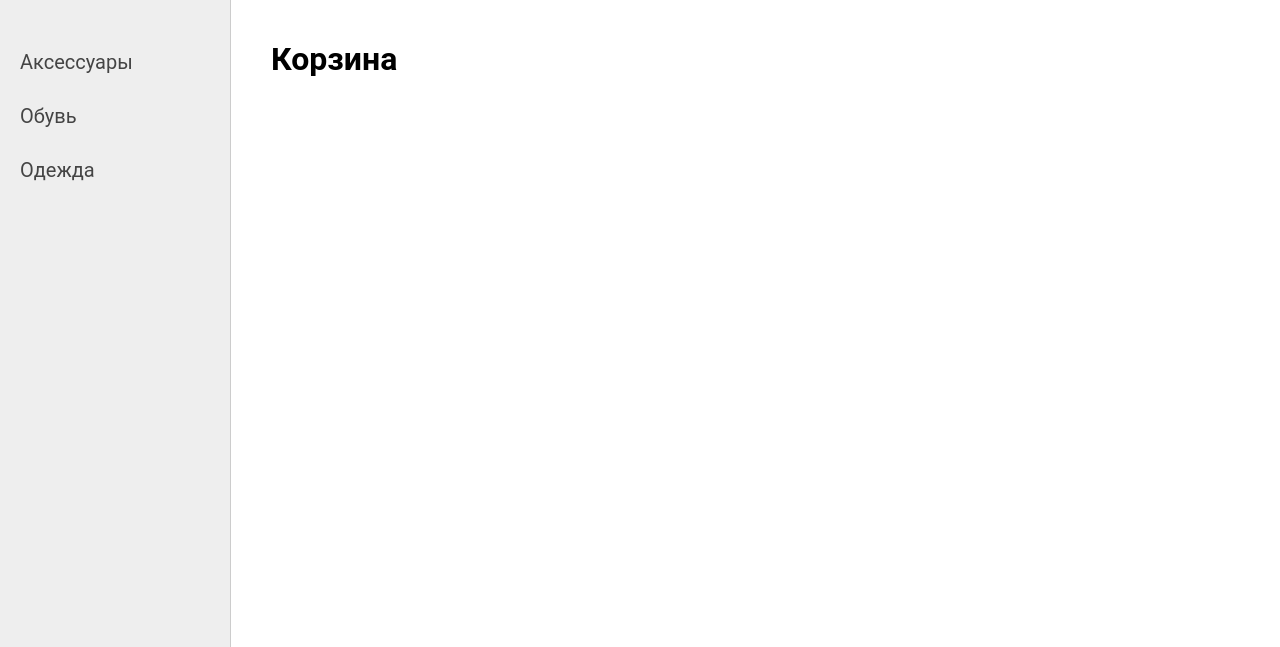
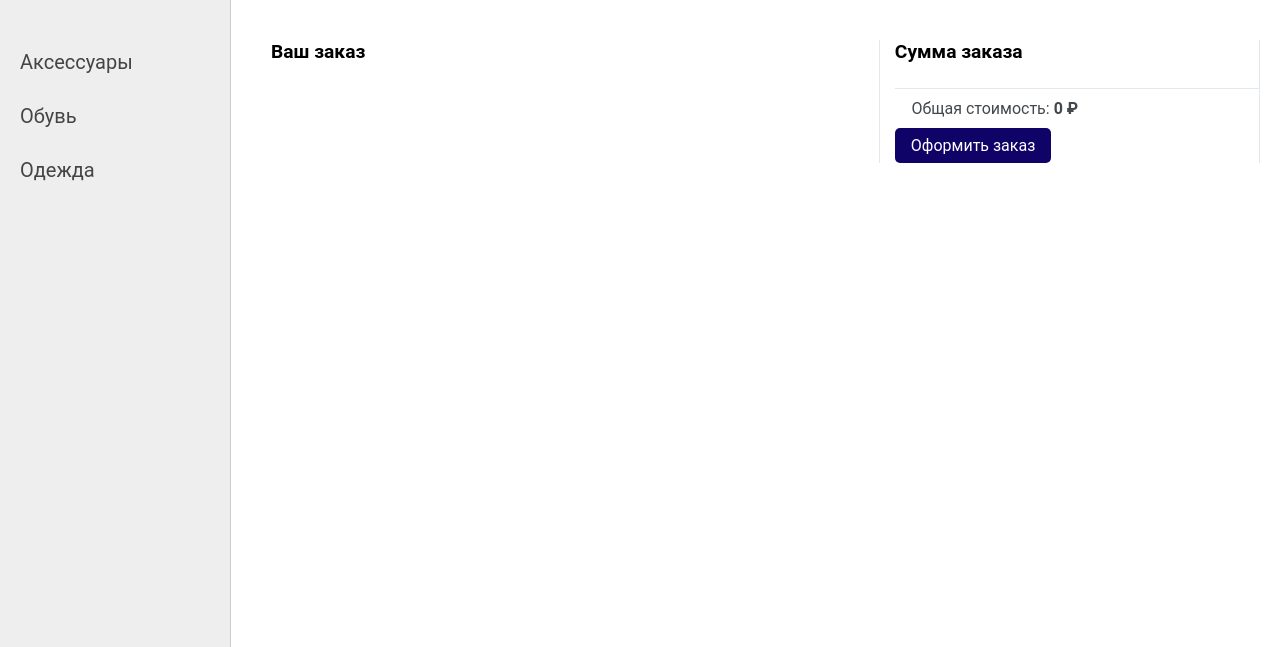
Before and after one commit to FaEsinoP/Clothing-Store-VayLares-, a Django app: page /basket/ in a window 1280 px wide. Shown: the part 60-707 px from the top of the page. Run offline with Django 4.2, Linux system fonts and the light colour scheme; data comes from the database, SQL or seed files in the repository; both versions use the stored data as it was after the commit.

Commit message:
shopping cart part 1

```diff
--- a/VayLares/VayLares/settings.py
+++ b/VayLares/VayLares/settings.py
@@ -17,6 +17,8 @@ BASE_DIR = Path(__file__).resolve().parent.parent
 
 # Quick-start development settings - unsuitable for production
 # See https://docs.djangoproject.com/en/4.1/howto/deployment/checklist/
+
+CART_SESSION_ID = 'cart'
 
 # SECURITY WARNING: keep the secret key used in production secret!
 SECRET_KEY = 'django-insecure-i@5ch=*tl0*r6qbxb52(lh78@silymehejm-mjl)qhddym(bt-'
@@ -65,6 +67,7 @@ TEMPLATES = [
                 'django.template.context_processors.request',
                 'django.contrib.auth.context_processors.auth',
                 'django.contrib.messages.context_processors.messages',
+                'cart.context_processors.cart',
             ],
         },
     },
--- a/VayLares/VayLares/urls.py
+++ b/VayLares/VayLares/urls.py
@@ -7,6 +7,7 @@ from clothes.views import PageNotFound
 
 urlpatterns = [
     path('admin/', admin.site.urls),
+    path('cart/', include('cart.urls', namespace='cart')),
     path('', include('clothes.urls')),
     path('captcha/', include('captcha.urls')),
 ]
--- a/VayLares/cart/cart.py
+++ b/VayLares/cart/cart.py
@@ -20,6 +20,7 @@ class Cart:
             cart[str(product.id)]['product'] = product
 
         for item in cart.values():
+            item['price'] = int(item['price'])
             item['total_price'] = item['price'] * item['quantity']
             yield item
 
--- /dev/null
+++ b/VayLares/cart/context_processors.py
@@ -0,0 +1,5 @@
+from .cart import Cart
+
+
+def cart(request):
+    return {'cart': Cart(request)}
--- a/VayLares/cart/forms.py
+++ b/VayLares/cart/forms.py
@@ -4,5 +4,5 @@
 
 
 class CartAddProductForm(forms.Form):
-    quantity = forms.TypedChoiceField(choices=VARIANTS, coerce=int)
+    quantity = forms.TypedChoiceField(choices=VARIANTS, coerce=int, widget=forms.HiddenInput, empty_value=1)
     update = forms.BooleanField(required=False, initial=False, widget=forms.HiddenInput)
--- a/VayLares/cart/urls.py
+++ b/VayLares/cart/urls.py
@@ -5,7 +5,7 @@ from cart.views import *
 app_name = 'cart'
 
 urlpatterns = [
-    path('', cart_detail, name='cart_detail'),
+    path('', Basket.as_view(), name='cart_detail'),
     path('add/<int:product_id>/', cart_add, name='cart_add'),
     path('remove/<int:product_id>/', cart_remove, name='cart_remove'),
 ]
--- a/VayLares/clothes/forms.py
+++ b/VayLares/clothes/forms.py
@@ -42,3 +42,6 @@ class RegisterUserForm(UserCreationForm):
 class LoginUserForm(AuthenticationForm):
     username = forms.CharField(label='Логин', widget=forms.TextInput(attrs={'class': 'form-input'}))
     password = forms.CharField(label='Пароль', widget=forms.PasswordInput(attrs={'class': 'form-input'}))
+
+
+VARIANTS = [(i, str(i)) for i in range(1, 21)]
--- a/VayLares/clothes/static/clothes/css/styles.css
+++ b/VayLares/clothes/static/clothes/css/styles.css
@@ -844,3 +844,102 @@ select:focus { outline: none; }
 option{
   font-size: 15px;
 }
+
+
+/*||||||||||||||||||| shopping-cart ||||||||||||||*/
+
+
+.cart-flex-item1{
+  border-right:  1px solid #E1E8EE;
+  text-align:center;
+  flex: 1 0 32%;
+  font-size: 1.2em;
+  flex-grow: 6;
+}
+
+.cart-flex-item1 img{
+  height:130px;
+}
+
+.cart-flex-item2{
+  border-right:  1px solid #E1E8EE;
+  text-align:center;
+  flex: 1 0 32%;
+  font-size: 1.2em;
+  flex-grow: 1;
+}
+
+.h4-cart{
+  margin-bottom: 25px;
+  text-align: left;
+}
+
+.item {
+  display: flex;
+  border-top:  1px solid #E1E8EE;
+}
+
+
+.is-active {
+  animation-name: animate;
+  animation-duration: .8s;
+  animation-iteration-count: 1;
+  animation-timing-function: steps(28);
+  animation-fill-mode: forwards;
+}
+
+.description {
+  padding-top: 10px;
+  margin-right: 60px;
+  width: 115px;
+}
+
+.description span {
+  display: block;
+  font-size: 14px;
+  color: #43484D;
+  font-weight: 400;
+}
+
+.description span:first-child {
+  margin-bottom: 5px;
+}
+
+.description span:last-child {
+  font-weight: 300;
+  margin-top: 8px;
+  color: #86939E;
+}
+
+
+.total {
+  width: 200px;
+  padding-top: 10px;
+  text-align: center;
+  font-size: 16px;
+  color: #43484D;
+}
+
+.buy-button{
+  text-align: center;
+  margin-top:10px;
+  min-width: 100px;
+  font-family: inherit;
+  appearance: none;
+  border: 0;
+  border-radius: 5px;
+  background: #0f0368;
+  color: #fff;
+  padding: 8px 16px;
+  font-size: 1rem;
+  cursor: pointer;
+}
+
+.buy-button:hover {
+  background: #173a87;
+}
+
+.buy-button:focus {
+  outline: none;
+  box-shadow: 0 0 0 4px #cbd6ee;
+}
--- a/VayLares/clothes/templates/clothes/base.html
+++ b/VayLares/clothes/templates/clothes/base.html
@@ -26,11 +26,11 @@
         {% endif %}
         {% endfor %}
         {% if request.user.is_authenticated %}
-        <li class="last"><a class="fa fa-shopping-basket" href="{% url 'basket' %}"></a> {{user.username}}
+        <li class="last"><a class="fa fa-shopping-basket" href="{% url 'cart:cart_detail' %}"></a> {{user.username}}
             | <a href="{% url 'logout' %}">Выйти</a>
         </li>
         {% else %}
-        <li class="last"><a class="fa fa-shopping-basket" href="{% url 'basket' %}"></a><a href="{% url 'register' %}">Регистрация</a>
+        <li class="last"><a class="fa fa-shopping-basket" href="{% url 'cart:cart_detail' %}"></a><a href="{% url 'register' %}">Регистрация</a>
             | <a href="{% url 'login' %}">Войти</a></li>
         {% endif %}
         <li>
--- a/VayLares/clothes/templates/clothes/basket.html
+++ b/VayLares/clothes/templates/clothes/basket.html
@@ -1,6 +1,59 @@
-{% extends 'clothes/base.html' %}
+{% extends "clothes/base.html" %}
+{% load static %}
 
+<title>{{title}}</title>
 {% block content %}
-<h1> {{title}}</h1>
 
-{% endblock content %}
+<div class="flex-container">
+    <div class="cart-flex-item1">
+        <h4 class="h4-cart">Ваш заказ</h4>
+        {% for item in cart %}
+        {% with product=item.product %}
+
+        <div class="item">
+            <div>
+                <a href="{{ product.get_absolute_url }}">
+                    <img class="img" src="{{ product.photo.url }}">
+                </a>
+            </div>
+
+            <div class="description">
+                <span>{{ product.brand }}</span>
+                <span>{{ product.title }}</span>
+                <span>размер М</span>
+            </div>
+
+            <div>
+                <form action="{% url 'cart:cart_add' product.id %}" method="post">
+                    <input type="submit" value="Обновить">
+                    {% csrf_token %}
+                </form>
+            </div>
+
+            <div>
+                <a href="{% url 'cart:cart_remove' product.id %}">Удалить</a>
+            </div>
+
+            <div>{{ item.quantity }} шт. {{ item.total_price }} ₽</div>
+
+        </div>
+        {% endwith %}
+        {% endfor %}
+    </div>
+    <div class="cart-flex-item2">
+        <h4 class="h4-cart">Сумма заказа</h4>
+        <div class="item">
+            <div class="total">
+                <div>Общая стоимость: <b>{{ cart.get_total_price }} ₽</b></div>
+            </div>
+        </div>
+        <div class="item" style="border-top: none">
+            <form action="" method="post">
+                {% csrf_token %}
+                <button class='buy-button' type="submit">Оформить заказ</button>
+            </form>
+        </div>
+    </div>
+</div>
+</div>
+{% endblock %}
--- a/VayLares/clothes/utils.py
+++ b/VayLares/clothes/utils.py
@@ -43,4 +43,6 @@ class DataMixin:
             context['cat_selected'] = 0
         if 'subcat_selected' not in context:
             context['subcat_selected'] = 0
+        if 'gender_selected' not in context:
+            context['gender_selected'] = 0
         return context
--- a/VayLares/clothes/views.py
+++ b/VayLares/clothes/views.py
@@ -9,6 +9,7 @@ from django.contrib.auth.mixins import LoginRequiredMixin
 from rest_framework.response import Response
 from rest_framework.views import APIView
 
+from cart.forms import CartAddProductForm
 from .forms import *
 from .models import *
 from .serializers import ClothesSerializer
@@ -126,8 +127,7 @@ class ClothesCategory(DataMixin, ListView):
     def get_context_data(self, *, object_list=None, **kwargs):
         context = super().get_context_data(**kwargs)
         c = Category.objects.get(slug=self.kwargs['category_slug'])
-        c_def = self.get_user_context(title='Категория - ' + str(c.category_name),
-                                      cat_selected=c.pk)
+        c_def = self.get_user_context(title='Категория - ' + str(c.category_name), cat_selected=c.pk)
         print(dict(list(context.items()) + list(c_def.items())))
         return dict(list(context.items()) + list(c_def.items()))
 
@@ -146,8 +146,8 @@ class ClothesSubCategory(DataMixin, ListView):
         context = super().get_context_data(**kwargs)
         sc = Subcategory.objects.get(slug=self.kwargs['subcategory_slug'])
         c_def = self.get_user_context(title='Подкатегория - ' + str(sc.subcategory_name),
-                                      cat_selected=context['goods'].category.pk, subcat_selected=sc.pk)
-        return dict(list(context.items()) + list(c_def.items()))[0]
+                                      cat_selected=context['goods'][0].category.pk, subcat_selected=sc.pk)
+        return dict(list(context.items()) + list(c_def.items()))
 
     def get_queryset(self):  # Указываем, что именно выбирать из модели
         return Clothes.objects.filter(subcategory__slug=self.kwargs['subcategory_slug'],
@@ -156,6 +156,7 @@ class ClothesSubCategory(DataMixin, ListView):
 
 class ShowProduct(DataMixin, DetailView):
     model = Clothes
+    form_class = CartAddProductForm
     template_name = 'clothes/good.html'
     slug_url_kwarg = 'product_slug'
     context_object_name = 'good'  # Имя переменной, которая используется в шаблоне
```
Also changed, not shown: VayLares/cart/templates/cart/detail.html (deleted, +0 -60 lines), VayLares/cart/views.py (+18 -8 lines), VayLares/clothes/templates/clothes/good.html (+6 -2 lines), VayLares/db.sqlite3, 1 other file.
